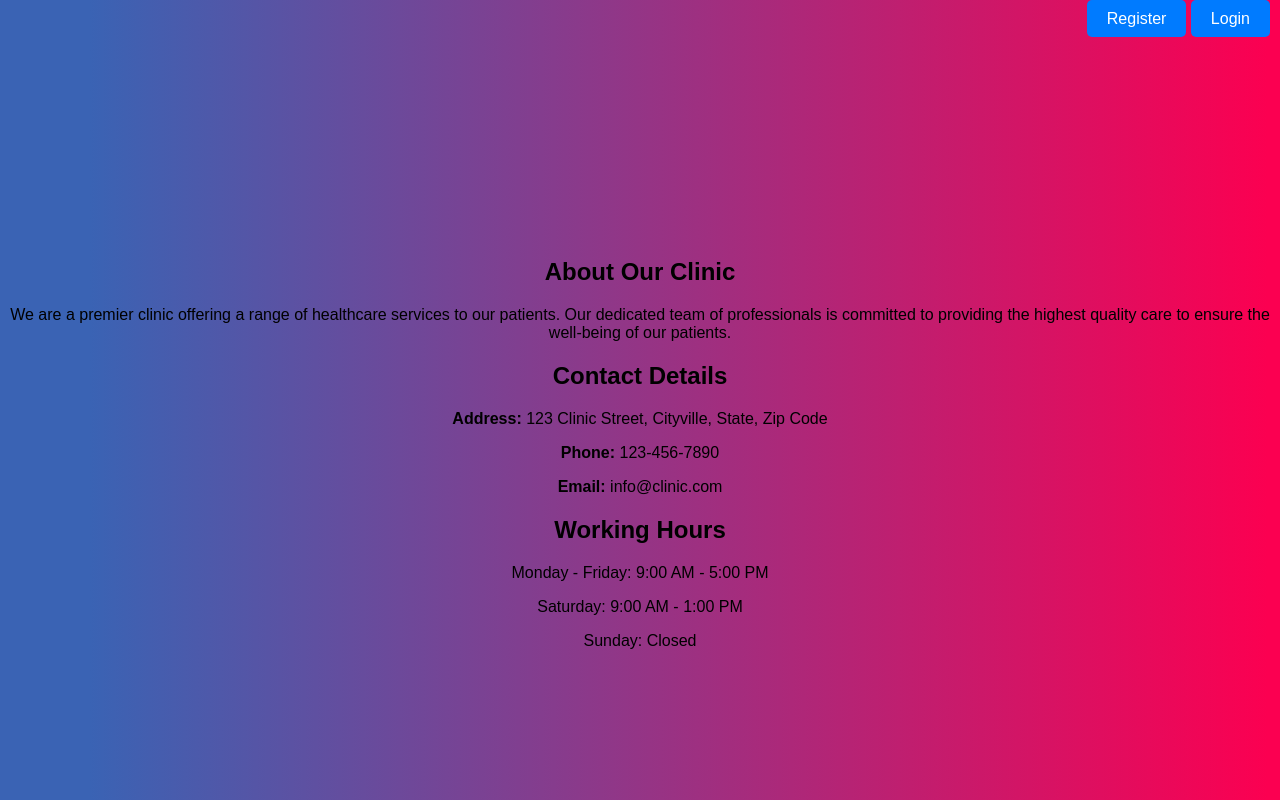
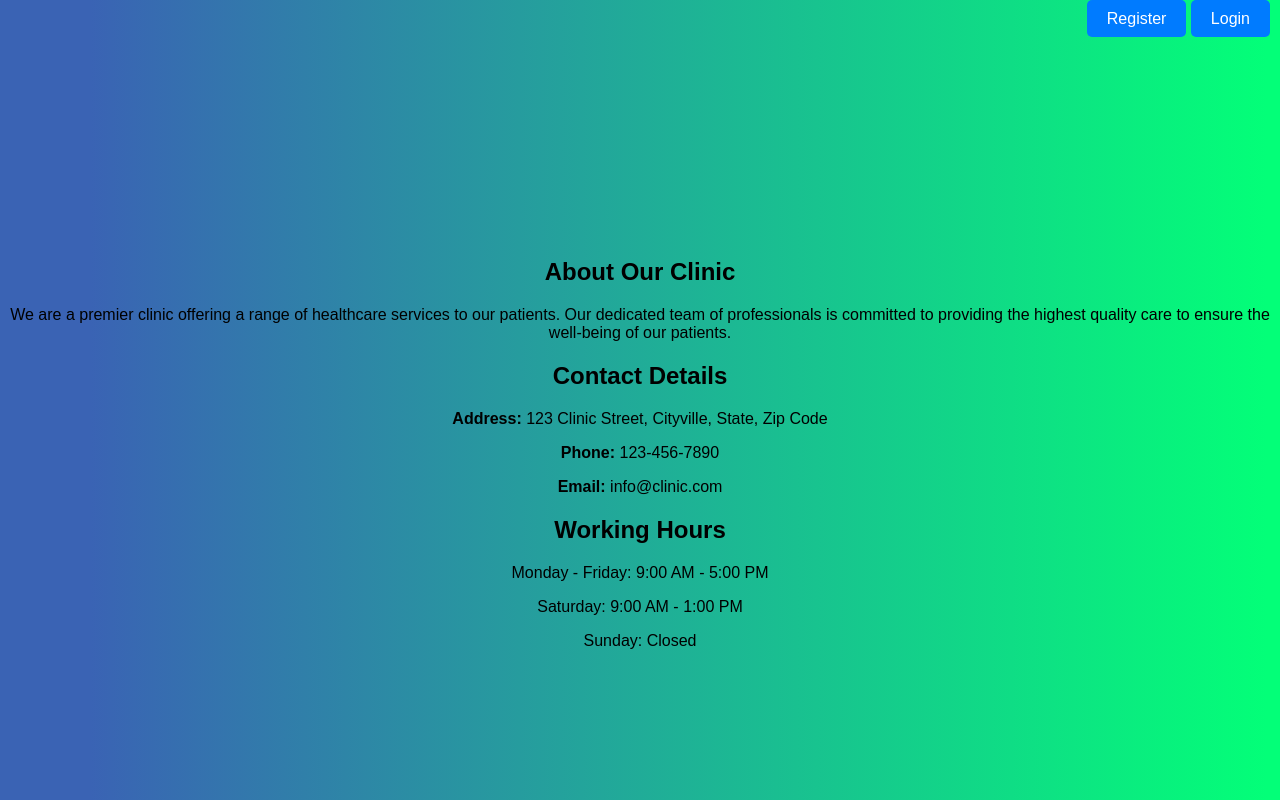
Before and after one commit to lavuchandu169/Appointment-scheduling-system-for-a-clinic, a Flask app: page / in a window 1280 px wide. Run offline with Flask 3, Linux system fonts and the light colour scheme.

Commit message:
Pending changes exported from your codespace

```diff
--- a/static/css/styles.css
+++ b/static/css/styles.css
@@ -8,7 +8,7 @@ body {
     justify-content: center; /* Horizontally center all child elements */
     height: 100vh; /* Full viewport height */
     text-align: center; /* Center text alignment for all child elements */
-    background: linear-gradient(90deg, rgba(58,99,180,1) 7%, rgba(251,0,81,1) 99%); /* Background with linear gradient */
+    background: linear-gradient(90deg, rgba(58,99,180,1) 7%, rgb(3, 255, 120) 99%); /* Background with linear gradient */
 }
 
 /* Navigation Section */
--- a/templates/result.html
+++ b/templates/result.html
@@ -11,7 +11,6 @@
         <!-- Home Button -->
         <a href="/" style="position: absolute; top: 10px; left: 10px; padding: 5px 10px; background-color: #007BFF; color: white; border-radius: 5px; text-decoration: none;">Home</a>
     </div>
-    <h1>Appointment Scheduling Result</h1>
-    <p>{{ message }}</p>
+    <h2>{{ message }}</h2>
 </body>
 </html>
```
Also changed, not shown: clinic.db.
